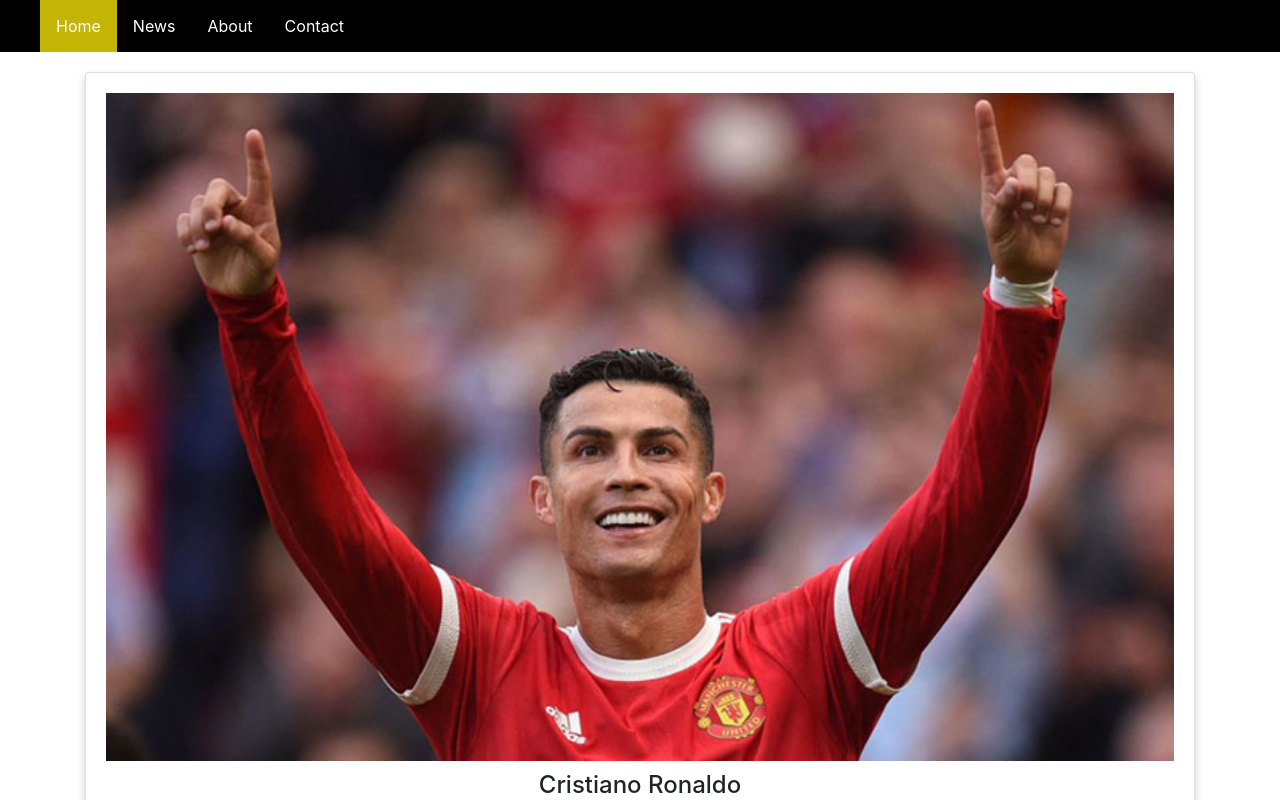
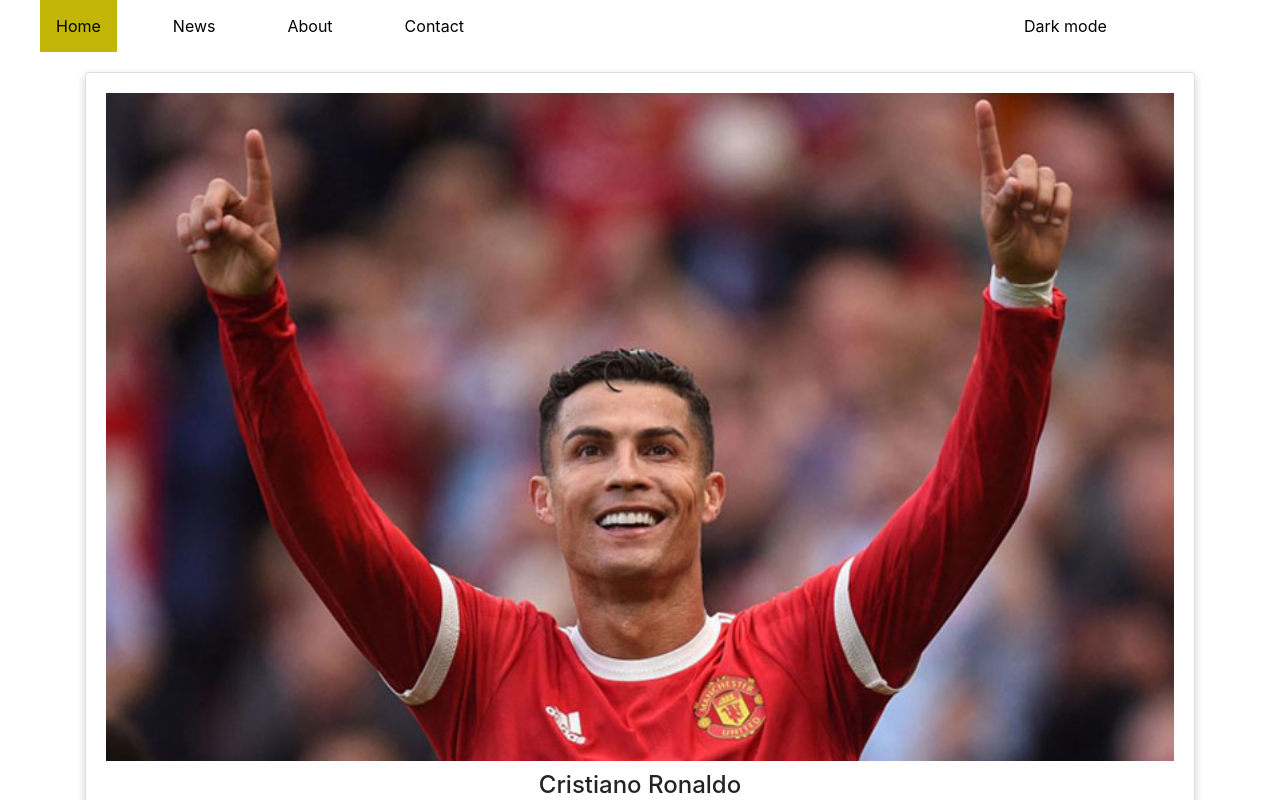
Before and after one commit to ThuongMinhMai/ReactJS-Fer201m-PlayersWeb, a React (Create React App) app: page / in a window 1280 px wide. Shown: the top 800 px of the page. Built offline with nearby package versions, Linux system fonts and the light colour scheme.

Commit message:
useEffect &ConText Hook

```diff
--- a/src/App.css
+++ b/src/App.css
@@ -3,7 +3,6 @@ nav ul {
   margin: 0;
   padding: 0;
   overflow: hidden;
-  background-color: black;
   padding-left: 40px;
 }
 
@@ -13,7 +12,6 @@ nav li {
 
 nav li a {
   display: block;
-  color: white;
   text-align: center;
   padding: 14px 16px;
   text-decoration: none;
@@ -127,3 +125,15 @@ nav li a:hover {
   max-height: 30%;
   overflow: auto;
 }
+.slidebar nav{
+  display: flex;
+  align-items: center;
+}
+
+
+.slidebar nav ul{
+  width: 80%;
+}
+.slidebar nav ul li{
+  margin-right: 40px;
+}
--- a/src/components/Navigation.js
+++ b/src/components/Navigation.js
@@ -1,29 +1,45 @@
-import React, { Component } from "react";
+import React from "react";
+import { useContext } from "react";
+import { ThemeContext } from "./ThemeContext";
 export default function Navigation() {
+  const { theme, toggle, dark } = useContext(ThemeContext);
   return (
-    <nav>
+    <div className="slidebar">
+      <nav
+        style={{ backgroundColor: theme.backgroundColor, color: theme.color }}
+      >
         <ul>
           <li>
-          <a className="active" href="#home">
+            <a style={{color: theme.color}}  className="active" href="#home">
               Home
             </a>
           </li>
           <li>
-          <a className="#news" href="#news">
-            News
-          </a>
+            <a style={{color: theme.color}} href="#news">News</a>
           </li>
           <li>
-          <a className="#about" href="#about">
-            About
-          </a>
+            <a style={{color: theme.color}}  href="#about">About</a>
           </li>
           <li>
-          <a className="#contact" href="#contact">
-            Contact
-          </a>
+            <a style={{color: theme.color}}  href="#contact">Contact</a>
           </li>
         </ul>
+        <div style={{ position: "relative" }}>
+          <a
+            className="switch-mode"
+            href="#"
+            onClick={toggle}
+            style={{
+              backgroundColor: theme.backgroundColor,
+              color: theme.color,
+              outline: "none",
+            }}
+            data-testid="toggle-theme-btn"
+          >
+            {!dark ? "Dark" : "Light"} mode
+          </a>
+        </div>
       </nav>
+    </div>
   );
 }
--- /dev/null
+++ b/src/components/ThemeContext.js
@@ -0,0 +1,39 @@
+import React from 'react'
+import { useState,  useEffect } from 'react'
+const themes = {
+    dark: {
+      backgroundColor: 'black',
+      color: 'white'
+    },
+    light: {
+      backgroundColor: 'white',
+      color: 'black'
+    }
+  }
+  const initialState = {
+    dark: false,
+    theme: themes.light,
+    toggle: () => {}
+  }
+  const ThemeContext = React.createContext(initialState)
+  function ThemeProvider({ children }) {
+    const [dark, setDark] = useState(false) // Default theme is light
+    // On mount, read the preferred theme from the persistence
+    useEffect(() => {
+      const isDark = localStorage.getItem('dark') === 'true'
+      setDark(isDark)
+    }, [dark])
+    // To toggle between dark and light modes
+    const toggle = () => {
+      const isDark = !dark
+      localStorage.setItem('dark', JSON.stringify(isDark))
+      setDark(isDark)
+    }
+    const theme = dark ? themes.dark : themes.light
+    return (
+      <ThemeContext.Provider value={{ theme, dark, toggle }}>
+        {children}
+      </ThemeContext.Provider>
+    )
+  }
+  export { ThemeProvider, ThemeContext }
--- a/src/index.js
+++ b/src/index.js
@@ -1,17 +1,20 @@
-import React from 'react';
-import ReactDOM from 'react-dom/client';
-import './index.css';
-import App from './App';
-import 'bootstrap/dist/css/bootstrap.min.css';
-import 'jquery/dist/jquery.slim.min.js'
-import 'popper.js/dist/umd/popper.min.js'
-import 'bootstrap/dist/js/bootstrap.min.js'
+import React from "react";
+import ReactDOM from "react-dom/client";
+import "./index.css";
+import App from "./App";
+import { ThemeProvider } from "./components/ThemeContext";
+import "bootstrap/dist/css/bootstrap.min.css";
+import "jquery/dist/jquery.slim.min.js";
+import "popper.js/dist/umd/popper.min.js";
+import "bootstrap/dist/js/bootstrap.min.js";
 
-const root = ReactDOM.createRoot(document.getElementById('root'));
+const root = ReactDOM.createRoot(document.getElementById("root"));
 root.render(
-
-    <App/>
-
+  <React.StrictMode>
+    <ThemeProvider>
+      <App />
+    </ThemeProvider>
+  </React.StrictMode>
 );
 
 // If you want to start measuring performance in your app, pass a function
```
Lines whose indentation alone changed are shown as unchanged.
